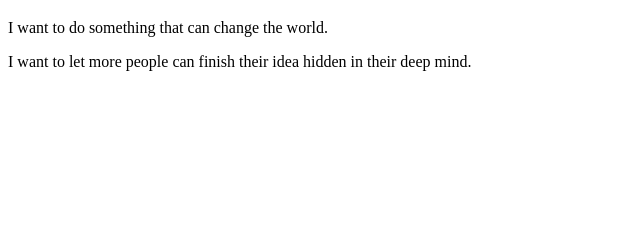
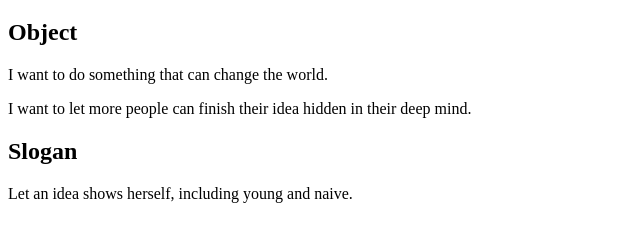
Before and after one commit to laishiyan/laishiyan.github.io, a plain HTML site: page index.html in a window 1280 px wide. Shown: the part 61-302 px from the top of the page, without its empty margins (0-640 px from the left). Drawn offline with Linux system fonts and the light colour scheme.

Commit message:
Add more text to index page.

```diff
--- a/index.html
+++ b/index.html
@@ -2,14 +2,20 @@
 
 <head>
     <meta charset="utf-8">
+    <title>Laishiyan</title>
 </head>
 
 <body>
     <h1>Hello, World!</h1>
+    <h2>Object</h2>
     <p>
         I want to do something that can change the world.
     </p>
     <p>
         I want to let more people can finish their idea hidden in their deep mind.
     </p>
+    <h2>Slogan</h2>
+    <p>
+        Let an idea shows herself, including young and naive.
+    </p>
 </body>
```
